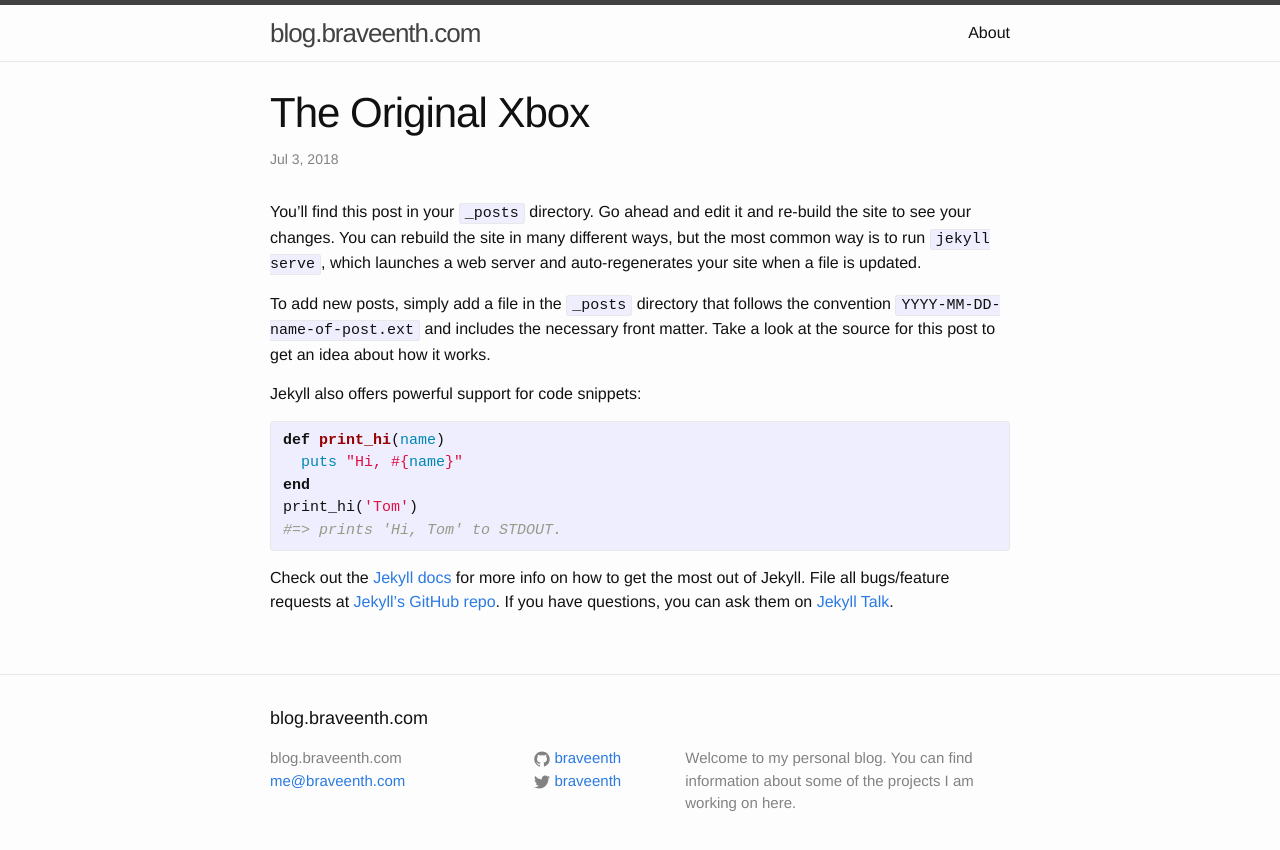
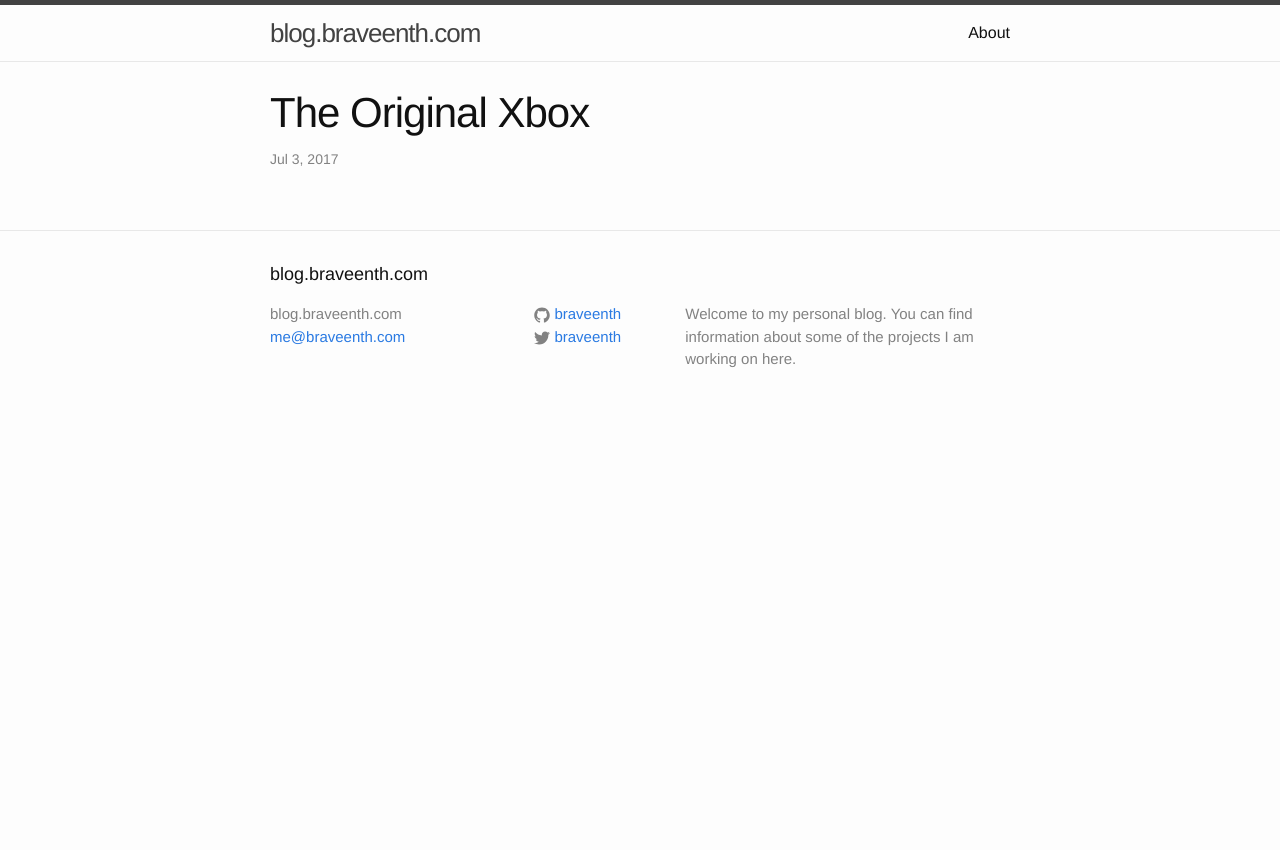
Before and after one commit to braveenth/braveenth.github.io, a Jekyll site: the page built from _posts/2016-07-04-the-original-xbox.markdown, in a window 1280 px wide. Shown: the top 850 px of the page. Built offline with Jekyll 4.4.1, drawn with Linux system fonts in a browser that asks for light colours.

Commit message:
Update 2016-07-04-the-original-xbox.markdown

```diff
--- a/_posts/2016-07-04-the-original-xbox.markdown
+++ b/_posts/2016-07-04-the-original-xbox.markdown
@@ -1,25 +1,6 @@
 ---
 layout: post
 title:  "The Original Xbox"
-date:   2018-07-02 21:00:39 -0400
+date:   2017-07-02 21:00:39 -0400
 categories: jekyll update
 ---
-You’ll find this post in your `_posts` directory. Go ahead and edit it and re-build the site to see your changes. You can rebuild the site in many different ways, but the most common way is to run `jekyll serve`, which launches a web server and auto-regenerates your site when a file is updated.
-
-To add new posts, simply add a file in the `_posts` directory that follows the convention `YYYY-MM-DD-name-of-post.ext` and includes the necessary front matter. Take a look at the source for this post to get an idea about how it works.
-
-Jekyll also offers powerful support for code snippets:
-
-{% highlight ruby %}
-def print_hi(name)
-  puts "Hi, #{name}"
-end
-print_hi('Tom')
-#=> prints 'Hi, Tom' to STDOUT.
-{% endhighlight %}
-
-Check out the [Jekyll docs][jekyll-docs] for more info on how to get the most out of Jekyll. File all bugs/feature requests at [Jekyll’s GitHub repo][jekyll-gh]. If you have questions, you can ask them on [Jekyll Talk][jekyll-talk].
-
-[jekyll-docs]: http://jekyllrb.com/docs/home
-[jekyll-gh]:   https://github.com/jekyll/jekyll
-[jekyll-talk]: https://talk.jekyllrb.com/
```
